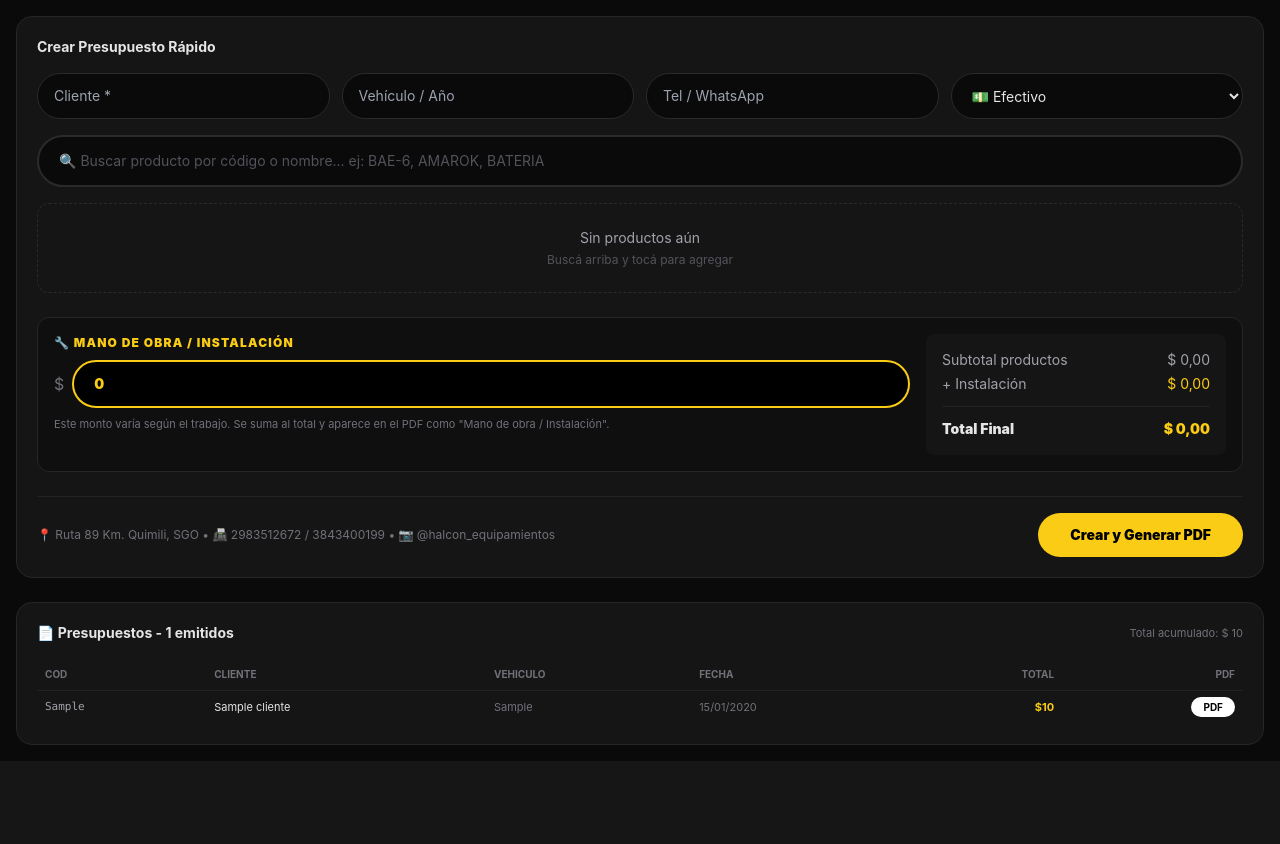
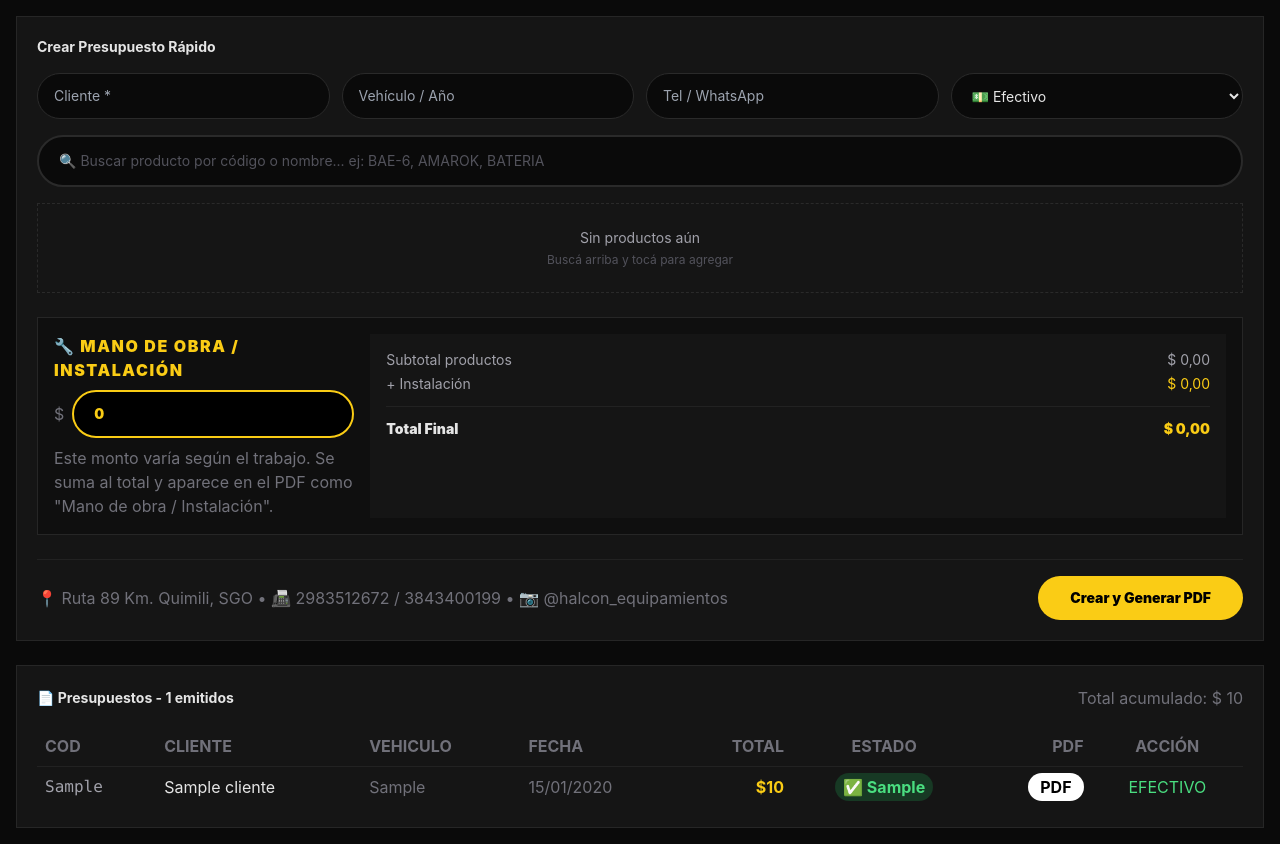
Before and after one commit to marcomoretic71-prog/halcon-equipamientos, a Django app: page /presupuestos/ in a window 1280 px wide. Shown: the part 87-931 px from the top of the page. Before the commit the page ends 832 px from the top, so only its background shows below. Run offline with Django 5.2, Linux system fonts and the light colour scheme; a user stored in the database is signed in; data comes from the database, SQL or seed files in the repository; tables that the repository leaves empty hold one stand-in row (values such as "Sample post"); some libraries are stand-ins or nearby versions.

Commit message:
FIX: vendedor al vender presupuesto - Halcon / Diaz

```diff
--- a/equipamientos/templates/lista.html
+++ b/equipamientos/templates/lista.html
@@ -28,10 +28,9 @@ body{background:#0a0a0a;color:#e5e5e5;font-family:Inter,system-ui}
     <a href="/productos/" class="bg-[#facc15] text-black font-bold px-5 py-2 rounded-full text-sm">Ir a Productos</a>
   </div>
 </nav>
-<div class="max-w-[1600px] mx-auto p-4">
-  <div class="bg-[#151515] border border-[#262626] rounded-[16px] p-5">
+<div class="max-w- mx-auto p-4">
+  <div class="bg-[#151515] border border-[#262626] rounded- p-5">
     <h2 class="font-bold text-sm mb-4">Crear Presupuesto Rápido</h2>
-
     <div class="grid grid-cols-1 md:grid-cols-4 gap-3 mb-4">
       <input id="cliente" placeholder="Cliente *" class="bg-[#0a0a0a] border border-[#2a2a2a] rounded-full px-4 py-3 text-sm outline-none focus:border-[#facc15]">
       <input id="vehiculo" placeholder="Vehículo / Año" class="bg-[#0a0a0a] border border-[#2a2a2a] rounded-full px-4 py-3 text-sm outline-none focus:border-[#facc15]">
@@ -44,41 +43,41 @@ body{background:#0a0a0a;color:#e5e5e5;font-family:Inter,system-ui}
     </div>
     <div class="relative mb-4">
       <input id="buscador" autocomplete="off" placeholder="🔍 Buscar producto por código o nombre... ej: BAE-6, AMAROK, BATERIA" class="w-full bg-[#0a0a0a] border-2 border-[#2a2a2a] rounded-full px-5 py-3.5 text-sm outline-none focus:border-[#facc15] placeholder:text-zinc-600">
-      <div id="resultados" class="absolute z-20 w-full mt-2 bg-[#1a1a1a] border border-[#333] rounded-[12px] hidden max-h-[300px] overflow-auto"></div>
+      <div id="resultados" class="absolute z-20 w-full mt-2 bg-[#1a1a1a] border border-[#333] rounded- hidden max-h- overflow-auto"></div>
     </div>
-    <div id="carrito" class="border border-dashed border-[#2a2a2a] rounded-[12px] p-6 text-center mb-6">
+    <div id="carrito" class="border border-dashed border-[#2a2a2a] rounded- p-6 text-center mb-6">
       <div class="text-sm text-zinc-400">Sin productos aún</div>
       <div class="text-xs text-zinc-600 mt-1">Buscá arriba y tocá para agregar</div>
     </div>
-    <div class="bg-[#0f0f0f] border border-[#262626] rounded-[12px] p-4 flex flex-col md:flex-row gap-4">
+    <div class="bg-[#0f0f0f] border border-[#262626] rounded- p-4 flex flex-col md:flex-row gap-4">
       <div class="flex-1">
-        <label class="text-[12px] font-black text-[#facc15] tracking-widest flex items-center gap-2">🔧 MANO DE OBRA / INSTALACIÓN</label>
+        <label class="text- font-black text-[#facc15] tracking-widest flex items-center gap-2">🔧 MANO DE OBRA / INSTALACIÓN</label>
         <div class="flex items-center gap-2 mt-2">
           <span class="text-zinc-500">$</span>
           <input id="colocacion" type="number" value="0" class="flex-1 bg-black border-2 border-[#facc15] rounded-full px-5 py-3 text-sm font-black text-[#facc15] outline-none">
         </div>
-        <div class="text-[11px] text-zinc-500 mt-2">Este monto varía según el trabajo. Se suma al total y aparece en el PDF como "Mano de obra / Instalación".</div>
+        <div class="text- text-zinc-500 mt-2">Este monto varía según el trabajo. Se suma al total y aparece en el PDF como "Mano de obra / Instalación".</div>
       </div>
-      <div class="w-full md:w-[300px] bg-[#151515] rounded-[8px] p-4 text-sm">
+      <div class="w-full md:w- bg-[#151515] rounded- p-4 text-sm">
         <div class="flex justify-between text-zinc-400"><span>Subtotal productos</span><span id="subtotal">$ 0</span></div>
         <div class="flex justify-between text-zinc-400 mt-1"><span>+ Instalación</span><span id="instalacion_txt" class="text-[#facc15]">$ 0</span></div>
         <div class="flex justify-between font-black mt-3 pt-3 border-t border-[#222]"><span>Total Final</span><span id="total_final" class="text-[#facc15]">$ 0,00</span></div>
       </div>
     </div>
     <div class="flex justify-between items-center mt-6 pt-4 border-t border-[#222]">
-      <div class="text-[12px] text-zinc-500">📍 Ruta 89 Km. Quimili, SGO • 📠 2983512672 / 3843400199 • 📷 @halcon_equipamientos</div>
+      <div class="text- text-zinc-500">📍 Ruta 89 Km. Quimili, SGO • 📠 2983512672 / 3843400199 • 📷 @halcon_equipamientos</div>
       <button onclick="crearPresupuesto()" class="bg-[#facc15] text-black font-black px-8 py-3 rounded-full text-sm hover:bg-yellow-300">Crear y Generar PDF</button>
     </div>
   </div>
-  <div class="bg-[#151515] border border-[#262626] rounded-[16px] p-5 mt-6">
+  <div class="bg-[#151515] border border-[#262626] rounded- p-5 mt-6">
     <div class="flex justify-between items-center mb-4">
       <h3 class="font-bold text-sm">📄 Presupuestos - {{ count }} emitidos</h3>
-      <span class="text-[11px] text-zinc-500">Total acumulado: $ {{ total_acumulado|floatformat:0 }}</span>
+      <span class="text- text-zinc-500">Total acumulado: $ {{ total_acumulado|floatformat:0 }}</span>
     </div>
     <div class="overflow-auto">
-      <table class="w-full text-[11px]">
-        <thead class="text-[10px] text-zinc-500 uppercase border-b border-[#222]">
-          <tr><th class="text-left p-2">COD</th><th class="text-left p-2">CLIENTE</th><th class="text-left p-2">VEHICULO</th><th class="text-left p-2">FECHA</th><th class="text-right p-2">TOTAL</th><th class="text-right p-2">PDF</th></tr>
+      <table class="w-full text-">
+        <thead class="text- text-zinc-500 uppercase border-b border-[#222]">
+          <tr><th class="text-left p-2">COD</th><th class="text-left p-2">CLIENTE</th><th class="text-left p-2">VEHICULO</th><th class="text-left p-2">FECHA</th><th class="text-right p-2">TOTAL</th><th class="text-center p-2">ESTADO</th><th class="text-right p-2">PDF</th><th class="text-center p-2">ACCIÓN</th></tr>
         </thead>
         <tbody class="divide-y divide-[#1e1e1e]">
           {% for p in presupuestos %}
@@ -88,13 +87,34 @@ body{background:#0a0a0a;color:#e5e5e5;font-family:Inter,system-ui}
             <td class="p-2 text-zinc-500">{{ p.vehiculo }}</td>
             <td class="p-2 text-zinc-500">{{ p.creado|date:"d/m/Y" }}</td>
             <td class="p-2 text-right font-bold text-[#facc15]">${{ p.total|floatformat:0 }}</td>
-            <td class="p-2 text-right"><a href="/pdf/{{ p.codigo }}/" class="bg-white text-black px-3 py-1 rounded-full text-[10px] font-bold">PDF</a></td>
+            <td class="p-2 text-center">{% if p.venta %}<span class="bg-[#22c55e]/20 text-[#4ade80] px-2 py-1 rounded-full text- font-bold">✅ {{ p.venta.codigo }}</span>{% else %}<span class="bg-[#222] text-zinc-400 px-2 py-1 rounded-full text-">Pendiente</span>{% endif %}</td>
+            <td class="p-2 text-right"><a href="/pdf/{{ p.codigo }}/" class="bg-white text-black px-3 py-1 rounded-full text- font-bold">PDF</a></td>
+            <td class="p-2 text-center">{% if not p.venta %}<button onclick="venderPresupuesto('{{ p.codigo }}')" class="bg-[#22c55e] text-black px-3 py-1 rounded-full text- font-bold">💰 Vender</button>{% else %}<span class="text- text-[#4ade80]">{{ p.venta.forma_pago }}</span>{% endif %}</td>
           </tr>
           {% empty %}
-          <tr><td colspan="6" class="p-8 text-center text-zinc-500">Aún no hay presupuestos.</td></tr>
+          <tr><td colspan="8" class="p-8 text-center text-zinc-500">Aún no hay presupuestos.</td></tr>
           {% endfor %}
         </tbody>
       </table>
+    </div>
+  </div>
+</div>
+<div id="modalVenderPres" style="display:none;position:fixed;inset:0;background:rgba(0,0,0,0.85);z-index:9999;align-items:center;justify-content:center">
+  <div style="background:#1c1c1c;border:1px solid #333;border-radius:18px;padding:24px;width:400px">
+    <h6 style="color:#fff;font-weight:800">💰 Vender Presupuesto <span id="modalVenderPresCodigo" style="color:#facc15"></span></h6>
+    <input type="hidden" id="vender_pres_codigo">
+    <label style="color:#888;font-size:12px;display:block;margin-top:14px">¿Quién hizo la venta?</label>
+    <select id="vender_pres_vendedor" style="width:100%;background:#111;border:1px solid #333;color:#fff;border-radius:10px;padding:10px;margin-top:6px">
+      <option value="HALCON">🦅 Halcon Equipamientos</option>
+      <option value="DIAZ">🔧 Electromecánica Diaz</option>
+    </select>
+    <label style="color:#888;font-size:12px;display:block;margin-top:12px">Forma de pago</label>
+    <select id="vender_pres_forma" style="width:100%;background:#111;border:1px solid #333;color:#fff;border-radius:10px;padding:10px;margin-top:6px">
+      <option value="EFECTIVO">💵 Efectivo</option><option value="TRANSFERENCIA">🏦 Transferencia</option><option value="TARJETA">💳 Tarjeta</option><option value="CUENTA_CORRIENTE">📒 Cuenta Corriente</option>
+    </select>
+    <div style="display:flex;gap:10px;margin-top:16px">
+      <button onclick="document.getElementById('modalVenderPres').style.display='none'" style="flex:1;background:#222;color:#fff;border:none;border-radius:10px;padding:10px">Cancelar</button>
+      <button onclick="confirmarVentaPresupuestoLista()" style="flex:1;background:#22c55e;color:#000;border:none;border-radius:10px;padding:10px;font-weight:800">Confirmar Venta</button>
     </div>
   </div>
 </div>
@@ -172,6 +192,17 @@ async function crearPresupuesto(){
     window.location.href = '/pdf/'+data.codigo+'/';
   } else alert('Error');
 }
+function venderPresupuesto(codigo){
+  document.getElementById('vender_pres_codigo').value = codigo;
+  document.getElementById('modalVenderPresCodigo').innerText = codigo;
+  document.getElementById('modalVenderPres').style.display = 'flex';
+}
+function confirmarVentaPresupuestoLista(){
+  let codigo = document.getElementById('vender_pres_codigo').value;
+  let vendedor = document.getElementById('vender_pres_vendedor').value;
+  let pago = document.getElementById('vender_pres_forma').value;
+  fetch('/api/convertir_a_venta/',{method:'POST',headers:{'Content-Type':'application/json'},body:JSON.stringify({codigo_presupuesto:codigo,forma_pago:pago,vendedor:vendedor})}).then(r=>r.json()).then(d=>{ if(d.ok){ alert('Venta '+d.codigo_venta+' creada - '+(vendedor=='DIAZ'?'Electromecánica Diaz':'Halcon Equipamientos')); location.reload(); } else alert('Error: '+d.error); });
+}
 renderCarrito();
 </script>
 </body>
```
Also changed, not shown: equipamientos/templates/dashboard.html (+21 -1 lines).
